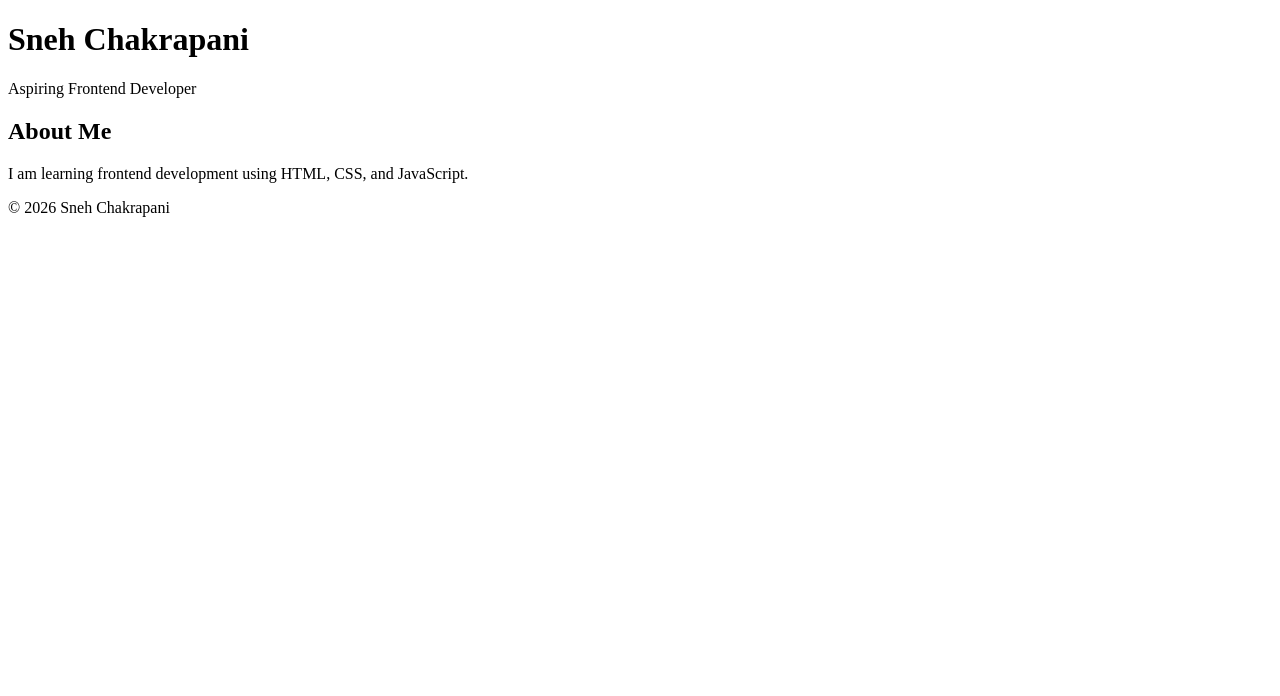
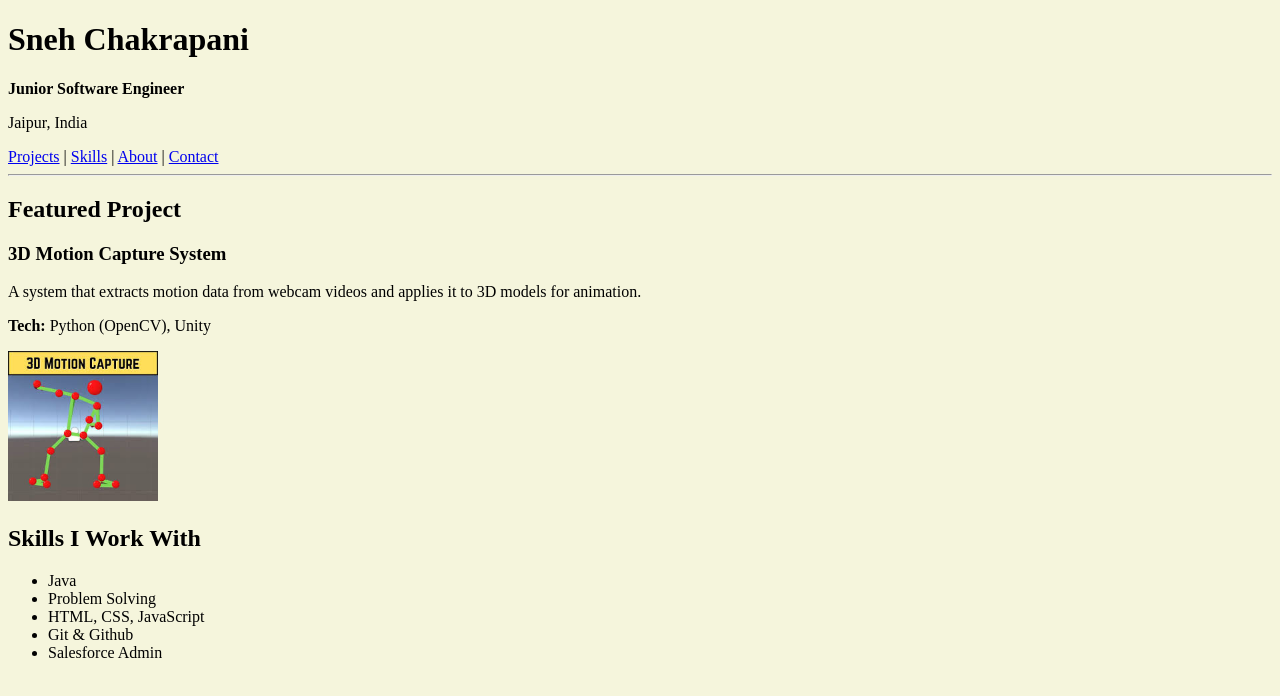
Before and after one commit to snehchakrapani/frontend-portfolio, a plain HTML site: page Week 1/portfolio/index.html in a window 1280 px wide. Drawn offline with Linux system fonts and the light colour scheme.

Commit message:
Built the structure of my Portfolio using sections

```diff
--- a/Week 1/portfolio/index.html
+++ b/Week 1/portfolio/index.html
@@ -3,26 +3,52 @@
 <head>
   <meta charset="UTF-8">
   <title>Sneh | Portfolio</title>
+  <Style>
+    body{
+      background-color: beige;
+      color: black;
+    }
+  </Style>
 </head>
 <body>
+<header class="header">
+  <h1>Sneh Chakrapani</h1>
+    <p><strong>Junior Software Engineer</strong></p>
+    <p>Jaipur, India</p>
+</header>
+  <nav>
+    <a href="#projects">Projects</a> |
+    <a href="#skills">Skills</a> |
+    <a href="#about">About</a> |
+    <a href="#contact">Contact</a>
+  </nav>
+  <hr>
+<main>
+<section id="projects">
+      <h2>Featured Project</h2>
 
-  <header>
-    <h1>Sneh Chakrapani</h1>
-    <p>Aspiring Frontend Developer</p>
-  </header>
+      <article>
+        <h3>3D Motion Capture System</h3>
+        <p>
+          A system that extracts motion data from webcam videos and applies it
+          to 3D models for animation.
+        </p>
+        <p><strong>Tech:</strong> Python (OpenCV), Unity</p>
 
-  <main>
-    <section>
-      <h2>About Me</h2>
-      <p>
-        I am learning frontend development using HTML, CSS, and JavaScript.
-      </p>
+        <img src="download.jpg" alt="Motion capture project" width="150">
+      </article>
     </section>
-  </main>
-
-  <footer>
-    <p>© 2026 Sneh Chakrapani</p>
-  </footer>
+<section id="skills">
+  <h2>Skills I Work With</h2>
+  <ul>
+    <li>Java</li>
+    <li>Problem Solving</li>
+    <li>HTML, CSS, JavaScript</li>
+    <li>Git & Github</li>
+    <li>Salesforce Admin</li>
+  </ul>
+</section>
+</main>
 
 </body>
 </html>
```
Also changed, not shown: Week 1/portfolio/download.jpg (added), Week 1/portfolio/img.jpg (added).
